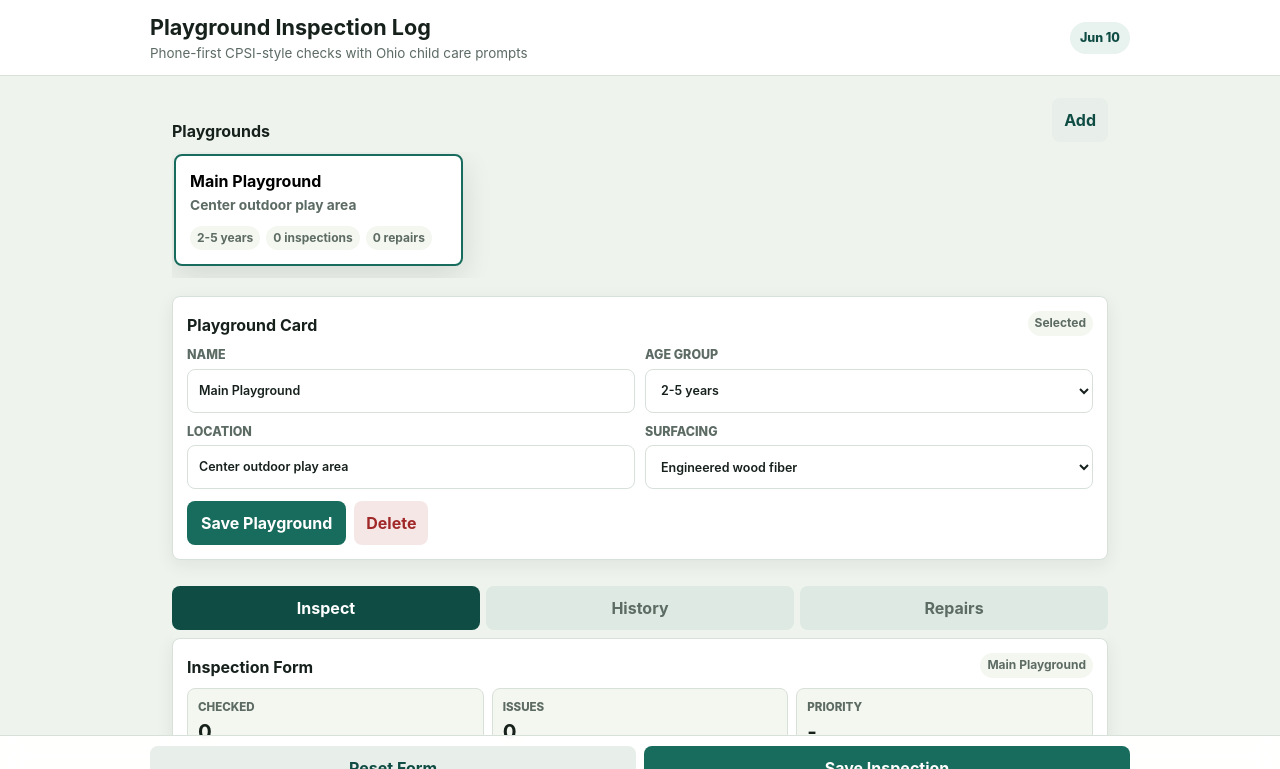
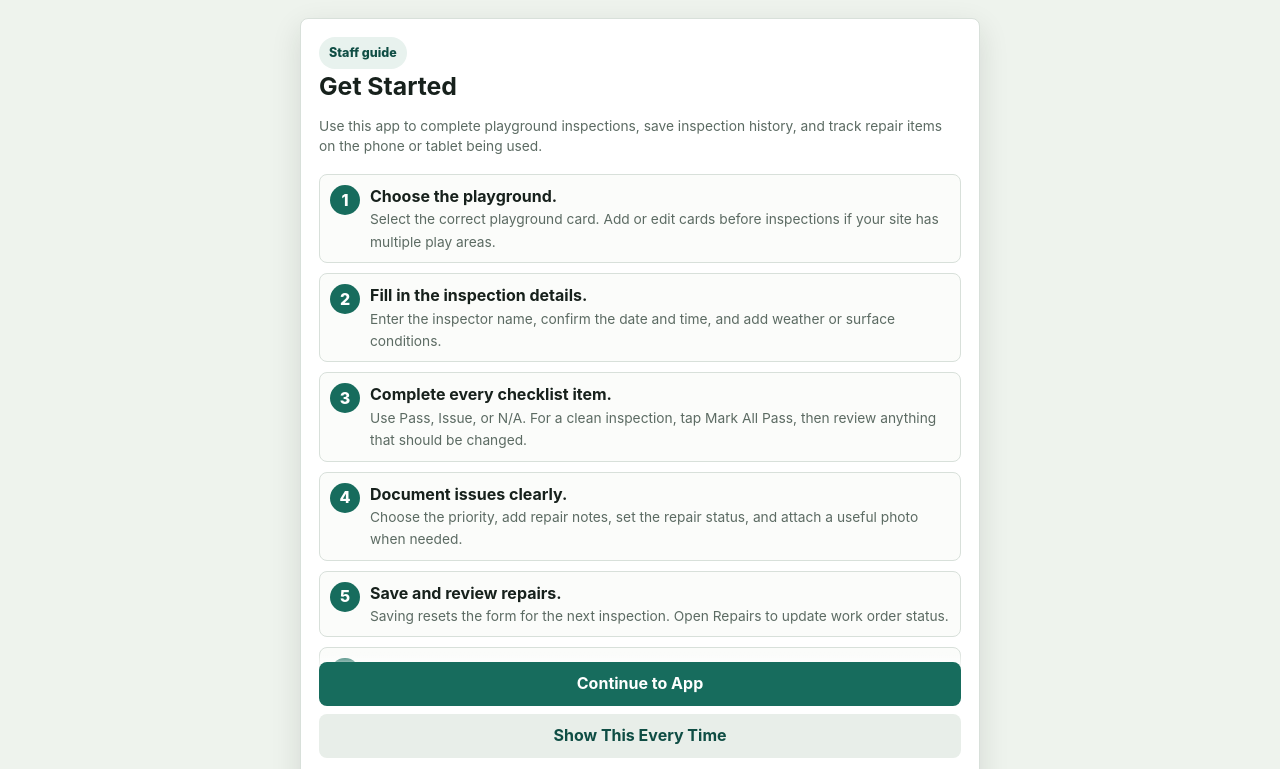
Before and after one commit to achikiCOA/playgroundinspections, a plain HTML site: page index.html in a window 1280 px wide. Shown: the top 769 px of the page. Drawn offline with Linux system fonts and the light colour scheme.

Commit message:
Add getting started instructions

```diff
--- a/index.html
+++ b/index.html
@@ -49,6 +49,81 @@
       padding-bottom: 96px;
     }
 
+    .intro {
+      position: fixed;
+      inset: 0;
+      z-index: 100;
+      display: none;
+      overflow-x: hidden;
+      overflow-y: auto;
+      padding: calc(18px + env(safe-area-inset-top)) 16px calc(24px + env(safe-area-inset-bottom));
+      background: #eef3ed;
+    }
+
+    .intro.show {
+      display: block;
+    }
+
+    .intro-card {
+      width: min(680px, calc(100vw - 32px));
+      margin: 0 auto;
+      background: var(--paper);
+      border: 1px solid var(--line);
+      border-radius: 8px;
+      padding: 18px;
+      box-shadow: var(--shadow);
+    }
+
+    .intro h1 {
+      font-size: 1.55rem;
+      margin-bottom: 8px;
+    }
+
+    .steps {
+      display: grid;
+      gap: 10px;
+      margin: 18px 0;
+      padding: 0;
+      list-style: none;
+    }
+
+    .steps li {
+      display: grid;
+      grid-template-columns: 30px 1fr;
+      gap: 10px;
+      align-items: start;
+      padding: 10px;
+      border: 1px solid var(--line);
+      border-radius: 8px;
+      background: #fbfcfa;
+    }
+
+    .steps li > div {
+      min-width: 0;
+      overflow-wrap: anywhere;
+    }
+
+    .step-num {
+      display: inline-flex;
+      align-items: center;
+      justify-content: center;
+      width: 30px;
+      height: 30px;
+      border-radius: 999px;
+      background: var(--brand);
+      color: #fff;
+      font-weight: 850;
+    }
+
+    .intro-actions {
+      position: sticky;
+      bottom: 0;
+      display: grid;
+      gap: 8px;
+      padding-top: 10px;
+      background: linear-gradient(rgba(255,255,255,0), var(--paper) 18%);
+    }
+
     header {
       position: sticky;
       top: 0;
@@ -92,6 +167,18 @@
       font-weight: 800;
       font-size: .78rem;
       white-space: nowrap;
+    }
+
+    .header-actions {
+      display: flex;
+      align-items: center;
+      gap: 8px;
+      min-width: 0;
+    }
+
+    .header-actions .secondary {
+      min-width: 0;
+      padding: 0 10px;
     }
 
     main {
@@ -537,6 +624,46 @@
   </style>
 </head>
 <body>
+  <section class="intro" id="introScreen" aria-labelledby="introTitle">
+    <div class="intro-card">
+      <span class="pill">Staff guide</span>
+      <h1 id="introTitle">Get Started</h1>
+      <p class="hint">Use this app to complete playground inspections, save inspection history, and track repair items on the phone or tablet being used.</p>
+
+      <ol class="steps">
+        <li>
+          <span class="step-num">1</span>
+          <div><strong>Choose the playground.</strong><br><span class="hint">Select the correct playground card. Add or edit cards before inspections if your site has multiple play areas.</span></div>
+        </li>
+        <li>
+          <span class="step-num">2</span>
+          <div><strong>Fill in the inspection details.</strong><br><span class="hint">Enter the inspector name, confirm the date and time, and add weather or surface conditions.</span></div>
+        </li>
+        <li>
+          <span class="step-num">3</span>
+          <div><strong>Complete every checklist item.</strong><br><span class="hint">Use Pass, Issue, or N/A. For a clean inspection, tap Mark All Pass, then review anything that should be changed.</span></div>
+        </li>
+        <li>
+          <span class="step-num">4</span>
+          <div><strong>Document issues clearly.</strong><br><span class="hint">Choose the priority, add repair notes, set the repair status, and attach a useful photo when needed.</span></div>
+        </li>
+        <li>
+          <span class="step-num">5</span>
+          <div><strong>Save and review repairs.</strong><br><span class="hint">Saving resets the form for the next inspection. Open Repairs to update work order status.</span></div>
+        </li>
+        <li>
+          <span class="step-num">6</span>
+          <div><strong>Back up records.</strong><br><span class="hint">Records stay on this device. Use Export JSON for backups or transfer, Import JSON on another device, and CSV for spreadsheet review.</span></div>
+        </li>
+      </ol>
+
+      <div class="intro-actions">
+        <button class="primary" id="continueBtn" type="button">Continue to App</button>
+        <button class="secondary" id="showEveryTimeBtn" type="button">Show This Every Time</button>
+      </div>
+    </div>
+  </section>
+
   <div class="app">
     <header>
       <div class="topbar">
@@ -544,7 +671,10 @@
           <h1>Playground Inspection Log</h1>
           <p class="subtle">Phone-first CPSI-style checks with Ohio child care prompts</p>
         </div>
-        <span class="pill" id="todayPill"></span>
+        <div class="header-actions">
+          <button class="secondary" id="instructionsBtn" type="button">Instructions</button>
+          <span class="pill" id="todayPill"></span>
+        </div>
       </div>
     </header>
 
@@ -720,6 +850,8 @@
 
   <script>
     const STORAGE_KEY = "playgroundInspectionLog.v1";
+    const INTRO_SEEN_KEY = "playgroundInspectionIntro.seen";
+    const INTRO_ALWAYS_KEY = "playgroundInspectionIntro.always";
     const checklistGroups = [
       {
         title: "Surfacing and Fall Zones",
@@ -809,6 +941,42 @@
       $("toast").classList.add("show");
       window.clearTimeout(window.toastTimer);
       window.toastTimer = window.setTimeout(() => $("toast").classList.remove("show"), 2600);
+    }
+
+    function shouldShowIntro() {
+      return localStorage.getItem(INTRO_ALWAYS_KEY) === "true" || localStorage.getItem(INTRO_SEEN_KEY) !== "true";
+    }
+
+    function showIntro() {
+      $("introScreen").classList.add("show");
+      updateIntroPreferenceButton();
+    }
+
+    function hideIntro() {
+      if (localStorage.getItem(INTRO_ALWAYS_KEY) !== "true") {
+        localStorage.setItem(INTRO_SEEN_KEY, "true");
+      }
+      $("introScreen").classList.remove("show");
+    }
+
+    function toggleIntroEveryTime() {
+      const enabled = localStorage.getItem(INTRO_ALWAYS_KEY) === "true";
+      if (enabled) {
+        localStorage.removeItem(INTRO_ALWAYS_KEY);
+        localStorage.setItem(INTRO_SEEN_KEY, "true");
+        toast("Instructions will show only when opened.");
+      } else {
+        localStorage.setItem(INTRO_ALWAYS_KEY, "true");
+        localStorage.removeItem(INTRO_SEEN_KEY);
+        toast("Instructions will show on each visit.");
+      }
+      updateIntroPreferenceButton();
+    }
+
+    function updateIntroPreferenceButton() {
+      $("showEveryTimeBtn").textContent = localStorage.getItem(INTRO_ALWAYS_KEY) === "true"
+        ? "Show Only When Opened"
+        : "Show This Every Time";
     }
 
     function setToday() {
@@ -1366,6 +1534,9 @@
     $("saveInspectionBtn").addEventListener("click", saveInspection);
     $("resetBtn").addEventListener("click", () => resetInspectionForm(true));
     $("markAllPassBtn").addEventListener("click", markAllPass);
+    $("continueBtn").addEventListener("click", hideIntro);
+    $("instructionsBtn").addEventListener("click", showIntro);
+    $("showEveryTimeBtn").addEventListener("click", toggleIntroEveryTime);
     $("loadHistoryBtn").addEventListener("click", loadInspectionToForm);
     $("exportBtn").addEventListener("click", exportData);
     $("exportCsvBtn").addEventListener("click", exportCsv);
@@ -1378,6 +1549,7 @@
     renderChecklist();
     populatePlaygroundEditor();
     renderAll();
+    if (shouldShowIntro()) showIntro();
   </script>
 </body>
 </html>
```
